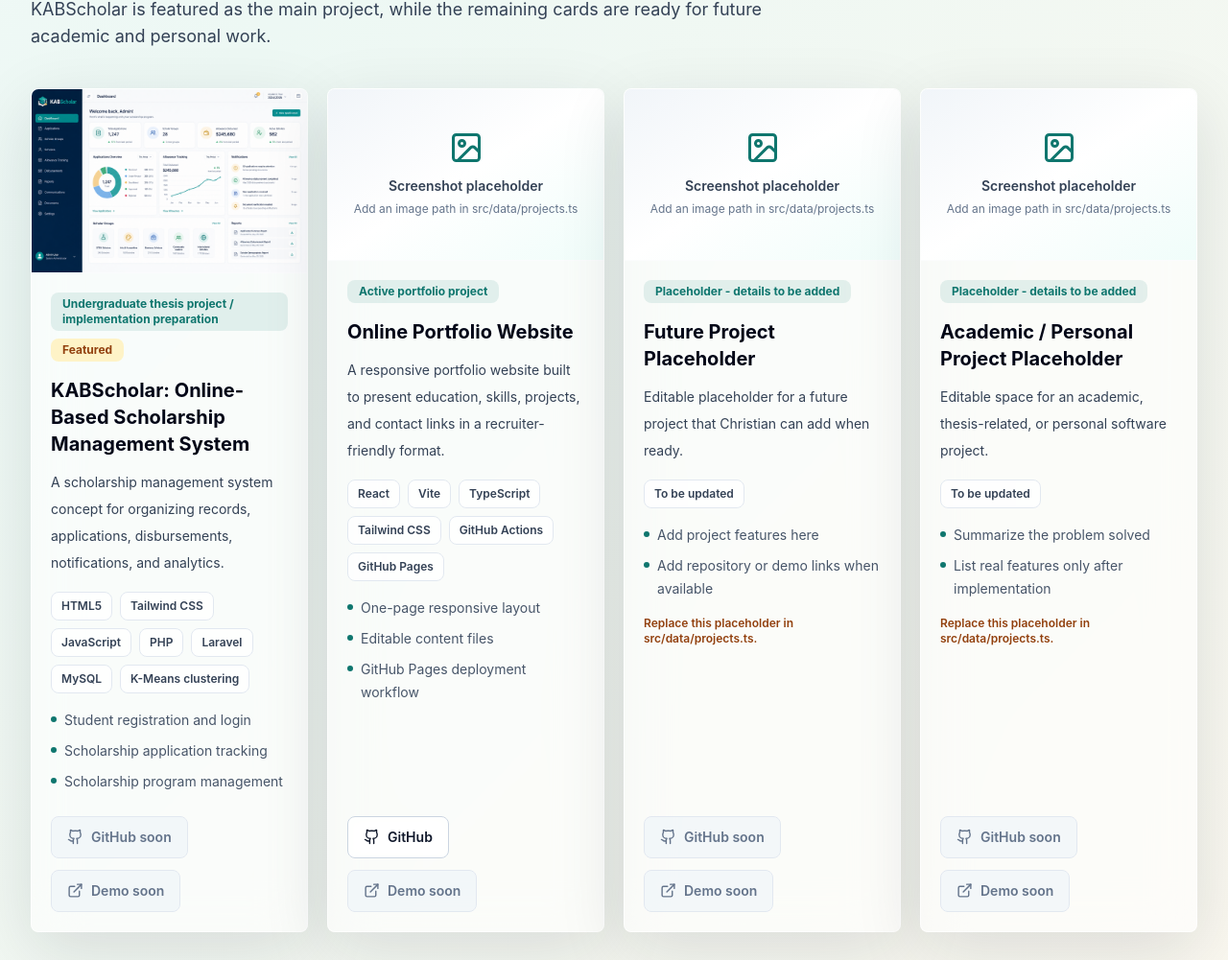
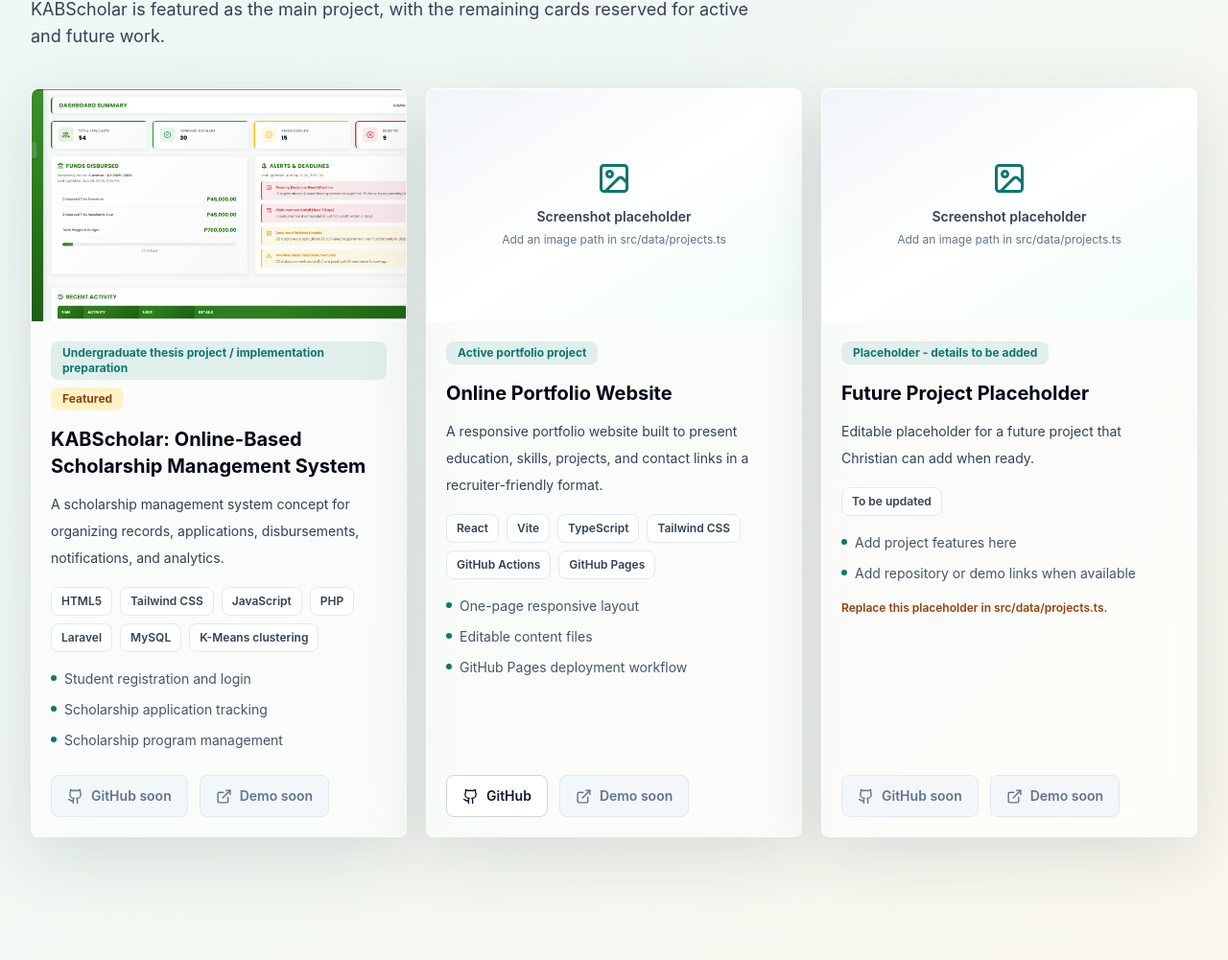
Before and after one commit to iyaniyaniyan/portfolio, a React (Vite) app: page / in a window 1280 px wide. Shown: the part 2510-3511 px from the top of the page at 96% size. Built offline with nearby package versions, Linux system fonts and the light colour scheme.

Commit message:
Update project cards and education section

```diff
--- a/src/components/Education.tsx
+++ b/src/components/Education.tsx
@@ -7,24 +7,37 @@ export function Education() {
     <section id="education" className="section-shell">
       <SectionHeading
         eyebrow="Education"
-        title="Academic background"
-        description="Current academic information is kept concise and easy to update."
+        title="College background"
+        description="Current college information is kept concise and easy to update."
       />
 
-      <div className="mt-10 grid gap-5 lg:grid-cols-2">
+      <div className="mt-10 grid gap-10">
         {education.map((item) => (
-          <article key={item.school} className="glass-card p-6" data-reveal>
-            <div className="flex items-start gap-4">
+          <article key={item.school} className="max-w-5xl" data-reveal>
+            <div className="flex flex-col gap-5 sm:flex-row sm:items-start">
               <span className="grid h-12 w-12 shrink-0 place-items-center rounded-lg bg-lagoon/10 text-lagoon">
                 <GraduationCap size={26} aria-hidden="true" />
               </span>
               <div className="min-w-0 flex-1">
-                <h3 className="text-xl font-bold text-slate-950">{item.school}</h3>
+                <h3 className="text-2xl font-bold text-slate-950">{item.school}</h3>
                 <p className="mt-2 text-lg font-semibold text-lagoon">{item.degree}</p>
-                <p className="mt-2 text-sm font-semibold text-slate-700">
-                  {item.level} | Expected Graduation: {item.expectedGraduation}
-                </p>
-                <ul className="mt-5 space-y-2 text-sm leading-7 text-slate-700">
+
+                <dl className="mt-6 grid gap-4 border-y border-slate-200/80 py-5 sm:grid-cols-3">
+                  <div>
+                    <dt className="text-xs font-semibold uppercase text-slate-500">Level</dt>
+                    <dd className="mt-1 text-sm font-bold text-slate-900">{item.level}</dd>
+                  </div>
+                  <div>
+                    <dt className="text-xs font-semibold uppercase text-slate-500">Expected Graduation</dt>
+                    <dd className="mt-1 text-sm font-bold text-slate-900">{item.expectedGraduation}</dd>
+                  </div>
+                  <div>
+                    <dt className="text-xs font-semibold uppercase text-slate-500">Focus</dt>
+                    <dd className="mt-1 text-sm font-bold text-slate-900">Full-stack systems and algorithms</dd>
+                  </div>
+                </dl>
+
+                <ul className="mt-5 grid gap-3 text-sm leading-7 text-slate-700 sm:grid-cols-2">
                   {item.details.map((detail) => (
                     <li key={detail} className="grid grid-cols-[0.5rem_1fr] gap-3">
                       <span className="mt-3 h-1.5 w-1.5 rounded-lg bg-lagoon" aria-hidden="true" />
--- a/src/components/FeaturedProject.tsx
+++ b/src/components/FeaturedProject.tsx
@@ -10,6 +10,9 @@ export function FeaturedProject() {
     return null;
   }
 
+  const featuredImagePath = project.caseStudy.imagePath ?? project.imagePath;
+  const featuredImageAlt = project.caseStudy.imageAlt ?? project.imageAlt ?? project.title;
+
   return (
     <section id="featured-project" className="section-shell">
       <SectionHeading
@@ -20,8 +23,8 @@ export function FeaturedProject() {
 
       <div className="mt-10 grid gap-8 lg:grid-cols-[0.95fr_1.05fr]">
         <div className="glass-card overflow-hidden" data-reveal>
-          {project.imagePath ? (
-            <img src={assetPath(project.imagePath)} alt={project.imageAlt ?? project.title} className="h-full min-h-80 w-full object-cover" />
+          {featuredImagePath ? (
+            <img src={assetPath(featuredImagePath)} alt={featuredImageAlt} className="h-full min-h-80 w-full bg-white/60 object-contain p-8" />
           ) : (
             <div className="grid min-h-80 place-items-center bg-slate-100 text-slate-600">Screenshot can be added later</div>
           )}
--- a/src/components/Projects.tsx
+++ b/src/components/Projects.tsx
@@ -8,10 +8,10 @@ export function Projects() {
       <SectionHeading
         eyebrow="Projects"
         title="Project work with honest status labels and room to grow."
-        description="KABScholar is featured as the main project, while the remaining cards are ready for future academic and personal work."
+        description="KABScholar is featured as the main project, with the remaining cards reserved for active and future work."
       />
 
-      <div className="mt-10 grid gap-5 md:grid-cols-2 xl:grid-cols-4">
+      <div className="mt-10 grid gap-5 md:grid-cols-2 lg:grid-cols-3">
         {projects.map((project) => (
           <ProjectCard key={project.title} project={project} />
         ))}
--- a/src/data/education.ts
+++ b/src/data/education.ts
@@ -7,7 +7,7 @@ export const education: EducationItem[] = [
     level: '4th Year',
     expectedGraduation: '2027',
     details: [
-      'Focused on software development, systems analysis, databases, and practical computing projects.',
+      'Focused on software development, algorithms, systems analysis, databases, and practical computing projects.',
       'Developing full-stack skills through academic work, personal projects, and thesis preparation.',
     ],
   },
--- a/src/data/projects.ts
+++ b/src/data/projects.ts
@@ -17,12 +17,14 @@ export const projects: Project[] = [
       'Allowance disbursement tracking',
     ],
     status: 'Undergraduate thesis project / implementation preparation',
-    imagePath: '/assets/kabscholar-dashboard.png',
-    imageAlt: 'KABScholar scholarship management dashboard mockup',
+    imagePath: '/assets/dashboard_admin_kabscholar.png',
+    imageAlt: 'KABScholar admin dashboard interface',
     featured: true,
     caseStudy: {
       fullTitle:
         'KABScholar: An Online-Based Scholarship Management System Using K-Means Clustering Algorithm for the Office of Student Affairs and Services of Cavite State University - Carmona',
+      imagePath: '/assets/kabscholar_icon.png',
+      imageAlt: 'KABScholar project icon',
       problem:
         'Scholarship management can become slow, fragmented, and error-prone when handled manually. Administrators need a centralized system to manage records, track application progress, monitor disbursements, and generate reliable reports.',
       solution:
@@ -46,7 +48,7 @@ export const projects: Project[] = [
         'Contributed to system planning, design, development, documentation, and implementation preparation.',
         'Role is described carefully to avoid overstating individual ownership where exact responsibilities may evolve.',
       ],
-      screenshotNote: 'Screenshots can be added later by editing the KABScholar entry in src/data/projects.ts.',
+      screenshotNote: 'KABScholar dashboard and icon assets are included in public/assets.',
     },
   },
   {
@@ -72,15 +74,4 @@ export const projects: Project[] = [
     featured: false,
     editableNote: 'Replace this placeholder in src/data/projects.ts.',
   },
-  {
-    title: 'Academic / Personal Project Placeholder',
-    shortDescription: 'Editable space for an academic, thesis-related, or personal software project.',
-    longDescription:
-      'Use this placeholder for a class project, prototype, research output, or personal build. Keep the content specific and honest once project details are available.',
-    techStack: ['To be updated'],
-    features: ['Summarize the problem solved', 'List real features only after implementation'],
-    status: 'Placeholder - details to be added',
-    featured: false,
-    editableNote: 'Replace this placeholder in src/data/projects.ts.',
-  },
 ];
--- a/src/types/portfolio.ts
+++ b/src/types/portfolio.ts
@@ -47,6 +47,8 @@ export interface ProjectCaseStudy {
   role: string[];
   keyFeatures: string[];
   screenshotNote: string;
+  imagePath?: string;
+  imageAlt?: string;
 }
 
 export interface Project {
```
Also changed, not shown: public/assets/dashboard_admin_kabscholar.png (added), 1 other file (tests, documents, lock files or other folders).
